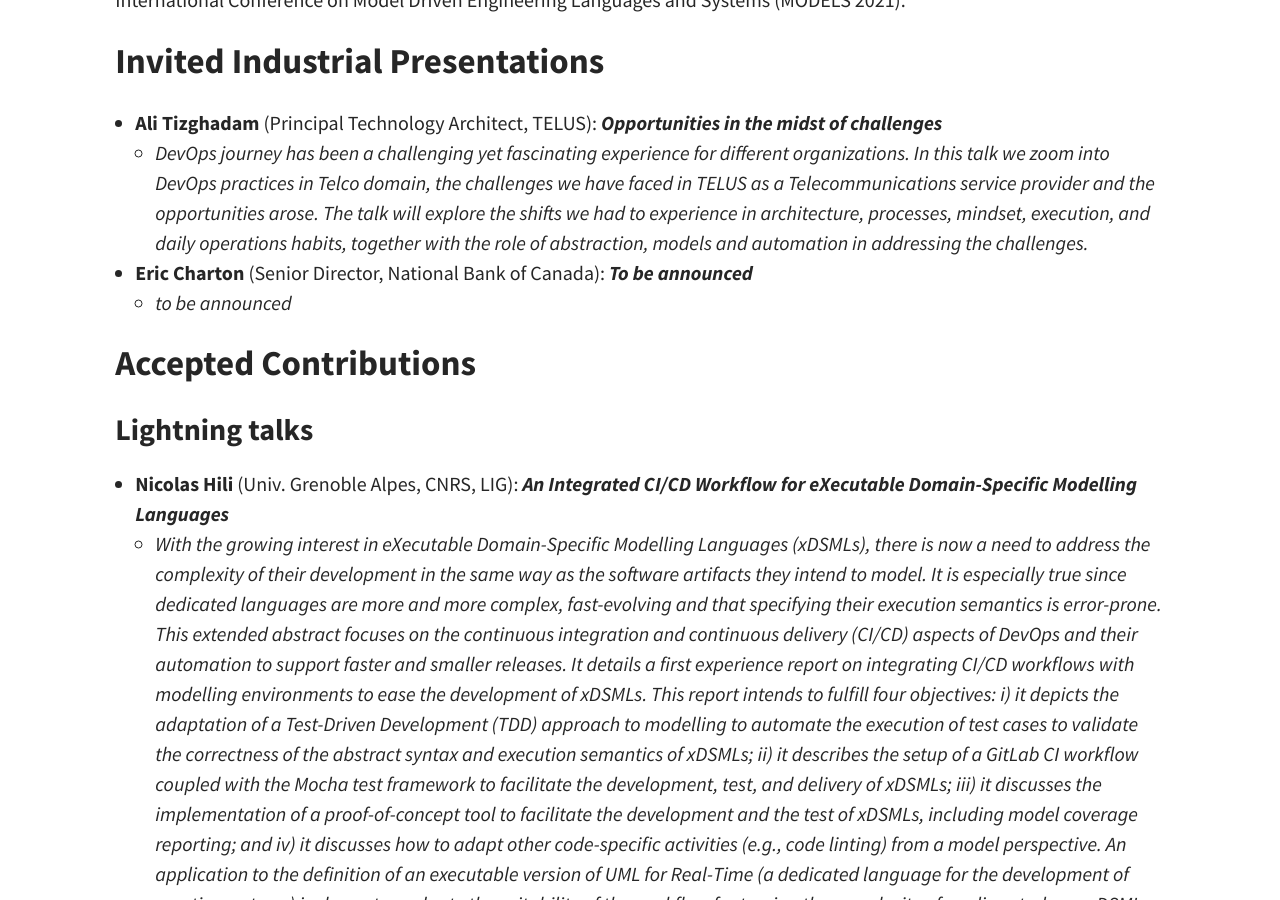
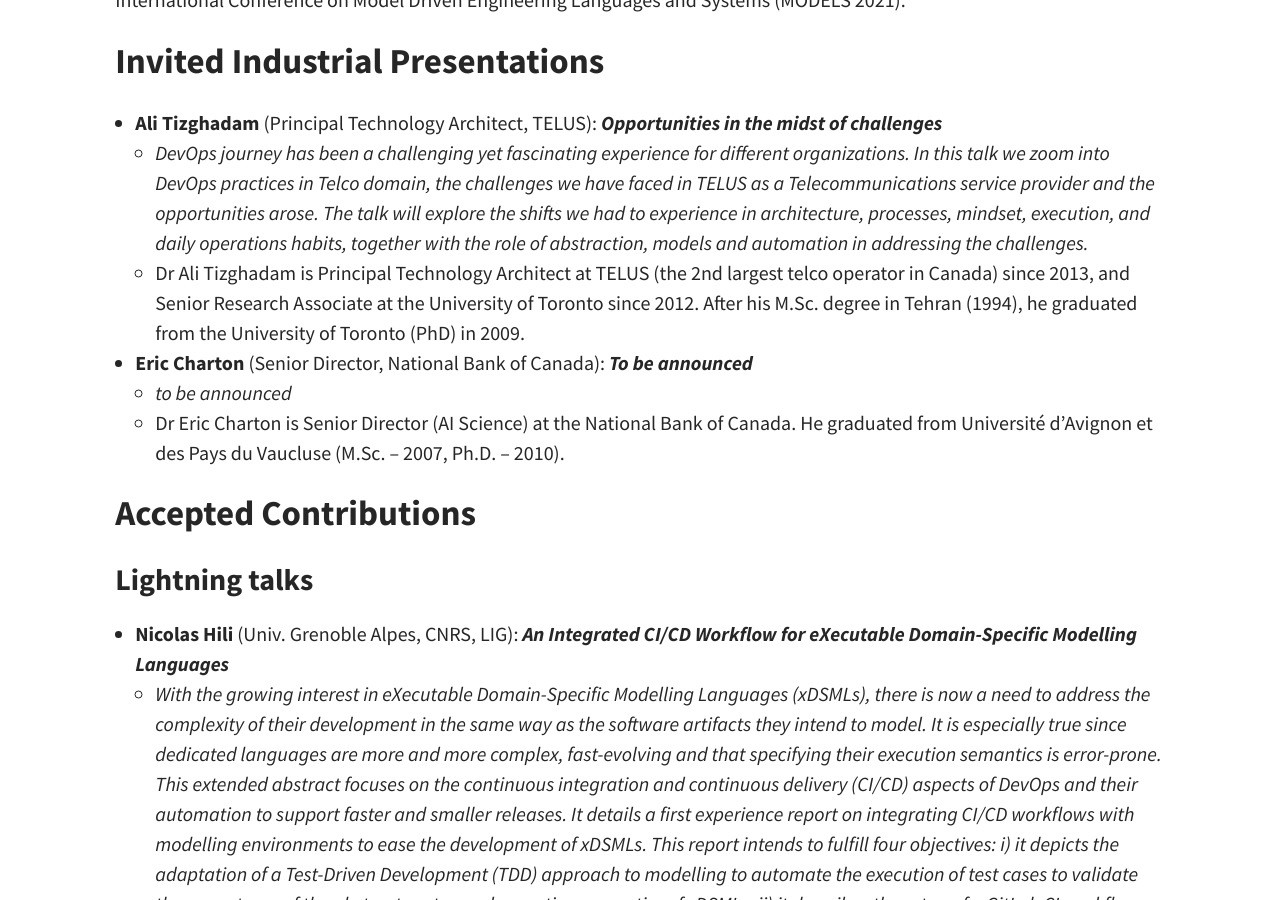
Before and after one commit to ace-design/devops-at-models, a Jekyll site: the page built from _posts/2021-09-06-Virtual.md, in a window 1280 px wide and 900 px high, scrolled down 384 px. Built offline with Jekyll 4.4.1, drawn with Linux system fonts in a browser that asks for light colours.

Commit message:
add bios

```diff
--- a/_posts/2021-09-06-Virtual.md
+++ b/_posts/2021-09-06-Virtual.md
@@ -13,8 +13,10 @@ The second edition of the International Workshop DevOps@MODELS, specifically dev
 
   - **Ali Tizghadam** (Principal Technology Architect, TELUS): **_Opportunities in the midst of challenges_**
     - _DevOps journey has been a challenging yet fascinating experience for different organizations. In this talk we zoom into DevOps practices in Telco domain, the challenges we have faced in TELUS as a Telecommunications service provider and the opportunities arose. The talk will explore the shifts we had to experience in architecture, processes, mindset, execution, and daily operations habits, together with the role of abstraction, models and automation in addressing the challenges._
+    - Dr Ali Tizghadam is Principal Technology Architect at TELUS (the 2nd largest telco operator in Canada) since 2013, and Senior Research Associate at the University of Toronto since 2012. After his M.Sc. degree in Tehran (1994), he graduated from the University of Toronto (PhD) in 2009.
   - **Eric Charton** (Senior Director, National Bank of Canada): **_To be announced_**
     - _to be announced_
+    - Dr Eric Charton is Senior Director (AI Science) at the National Bank of Canada. He graduated from Université d’Avignon et des Pays du Vaucluse (M.Sc. – 2007, Ph.D. – 2010).
 
 ## Accepted Contributions
 
```
